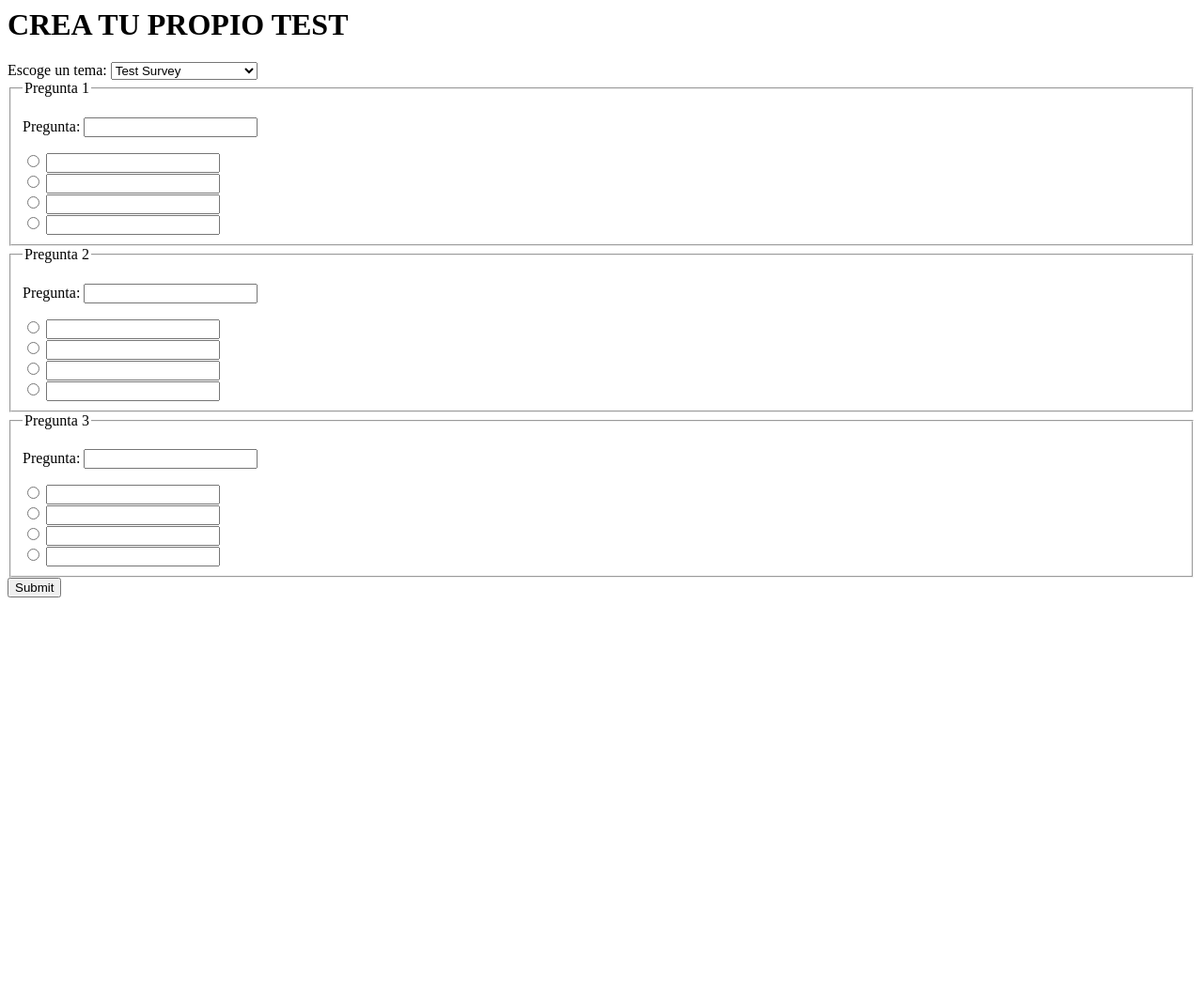
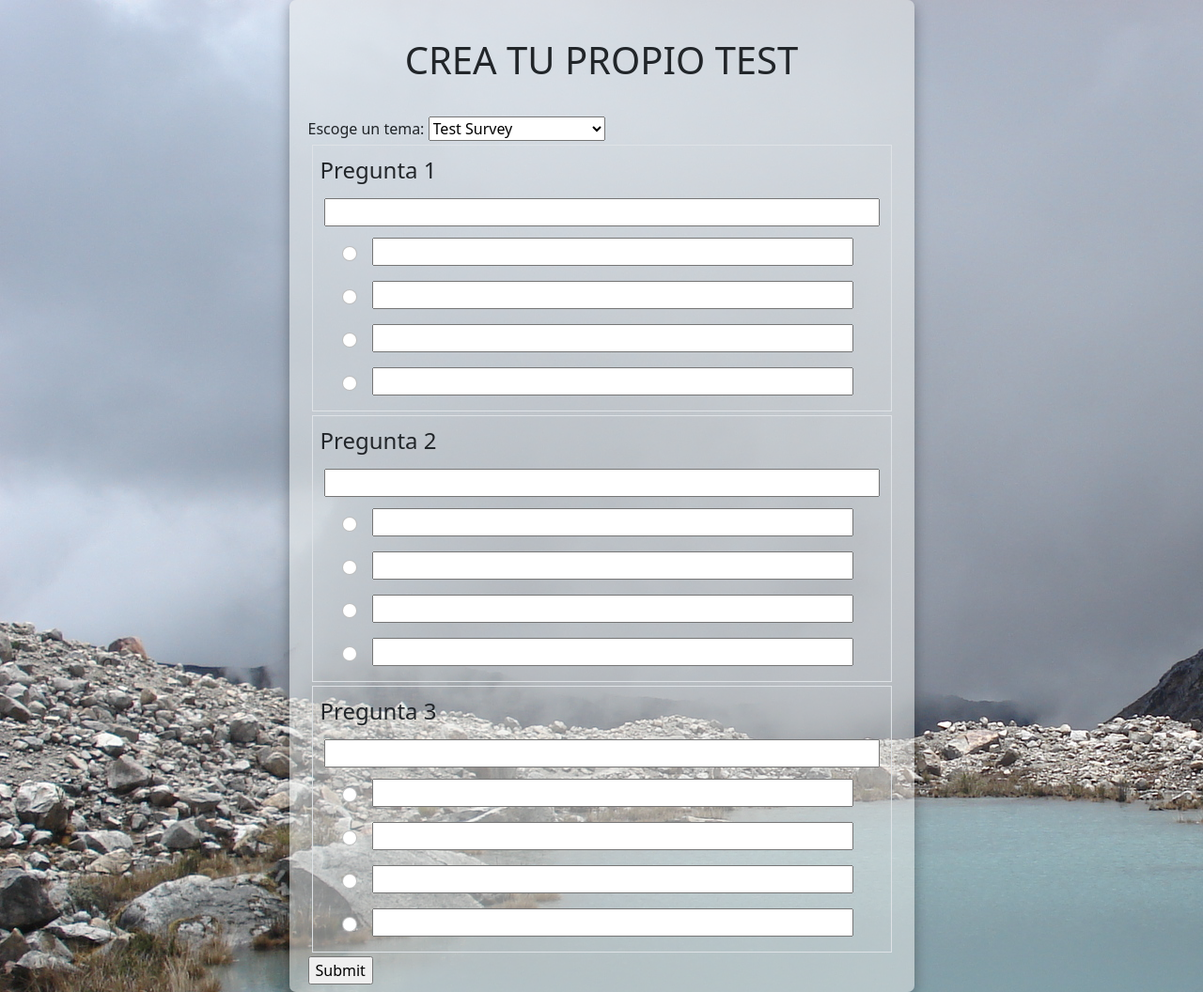
Before and after one commit to MichaelVel/QApp, a Django app: page /create-survey in a window 1280 px wide. Shown: the whole page at 94% size. Before the commit the page ends 636 px from the top, so only its background shows below. Run offline with Django 4.2, Linux system fonts and the light colour scheme; data that the repository does not hold is empty; some libraries are stand-ins or nearby versions.

Commit message:
simply style for create-survey

```diff
--- a/quiz/forms.py
+++ b/quiz/forms.py
@@ -1,6 +1,5 @@
 from django import forms
-from django.forms import modelformset_factory
-
+from django.forms import BaseModelFormSet, modelformset_factory
 from .models import Choice, Question, Survey
 
 class ChoiceForm(forms.ModelForm):
@@ -35,6 +34,13 @@ class SurveyForm(forms.ModelForm):
         fields = ['topic']
         labels = {'topic': 'Escoge un tema'}
 
+class QuestionFormset(BaseModelFormSet):
+    def __init__(self, *args, **kwargs):
+        super(QuestionFormset, self).__init__(*args, **kwargs)
+        self.queryset = Question.objects.none()
+
 QuestionFormSet =  modelformset_factory(
         Question,
-        form=QuestionForm, extra=3,)
+        form=QuestionForm,
+        formset=QuestionFormset,
+        extra=3,)
--- /dev/null
+++ b/quiz/static/quiz/css/create.css
@@ -0,0 +1,11 @@
+.main-container {
+    background-color: rgba(var(--light-shades), 0.5);
+    border-radius:7px;
+    box-shadow: rgba(0, 0, 0, 0.35) 0px 5px 15px;
+}
+
+.create-title {
+    text-align: center;
+    padding-top: 1em;
+    padding-bottom: 0.5em;
+}
--- a/quiz/templates/quiz/create-survey.html
+++ b/quiz/templates/quiz/create-survey.html
@@ -1,18 +1,45 @@
-<h1> CREA TU PROPIO TEST </h1>
-<form action="/create-survey" method="post">
+{% extends 'quiz/head.html' %}
+{% load static %}
+
+{% block view_stylesheet %} {% static 'quiz/css/create.css' %} {% endblock %}
+
+{% block content %}
+
+<main class="container">
+    <div class="row justify-content-center align-items-center bg-transparent">
+        <div class="main-container col-12 col-sm-10 col-lg-7">
+        <h1 class="create-title"> CREA TU PROPIO TEST </h1>
+        <form class="form p-2" action="/create-survey" method="post">
             {% csrf_token %}
             {{ survey }}
             {% for question in question_formset %}
-        <fieldset>
+                <fieldset class="border p-2 m-1">
                 <legend>{{ question.get_name }}</legend>
-        {{ question.as_p }}
+                <div class="col-12 p-1">
+                    <div class="d-flex flex-column align-items-stretch">
+                        {{ question.question_text}}
+                    </div>
+                </div>
                 {% for choice in question.get_choices %}
-            <div>
-                <input type="radio" name="{{ question.get_prefix }}-choice_set" value="choice-{{ forloop.counter0 }}">
-                {{choice}}
+                    <div class="row align-items-center">
+                        <div class="col-1 p-1 m-1 ">
+                            <div class="d-flex flex-row-reverse">
+                            <input type="radio" class="form-check-input" name="{{ question.get_prefix }}-choice_set" value="choice-{{ forloop.counter0 }}">
+                            </div>
+                        </div>
+                        <div class="col-10 p-1 m-1">
+                                <div class="d-flex flex-column align-items-stretch">
+                                {{choice.choice_text}}
+                                </div>
+                        </div>
                     </div>
                 {% endfor %}
                 </fieldset>
             {% endfor %}
             <input type="submit" value="Submit">
         </form>
+        </div>
+    </div>
+</main>
+
+{% endblock %}
```
Lines whose indentation alone changed are shown as unchanged.
